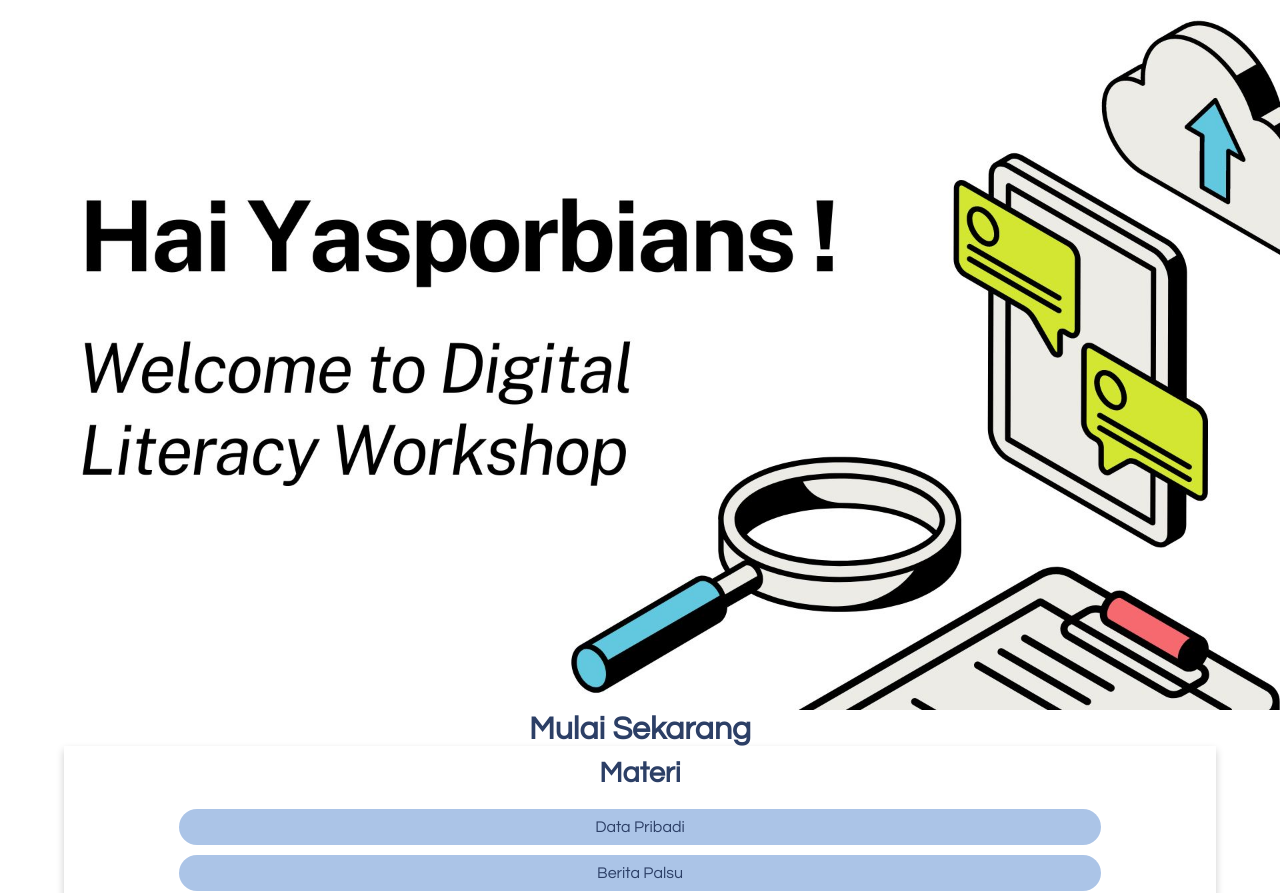
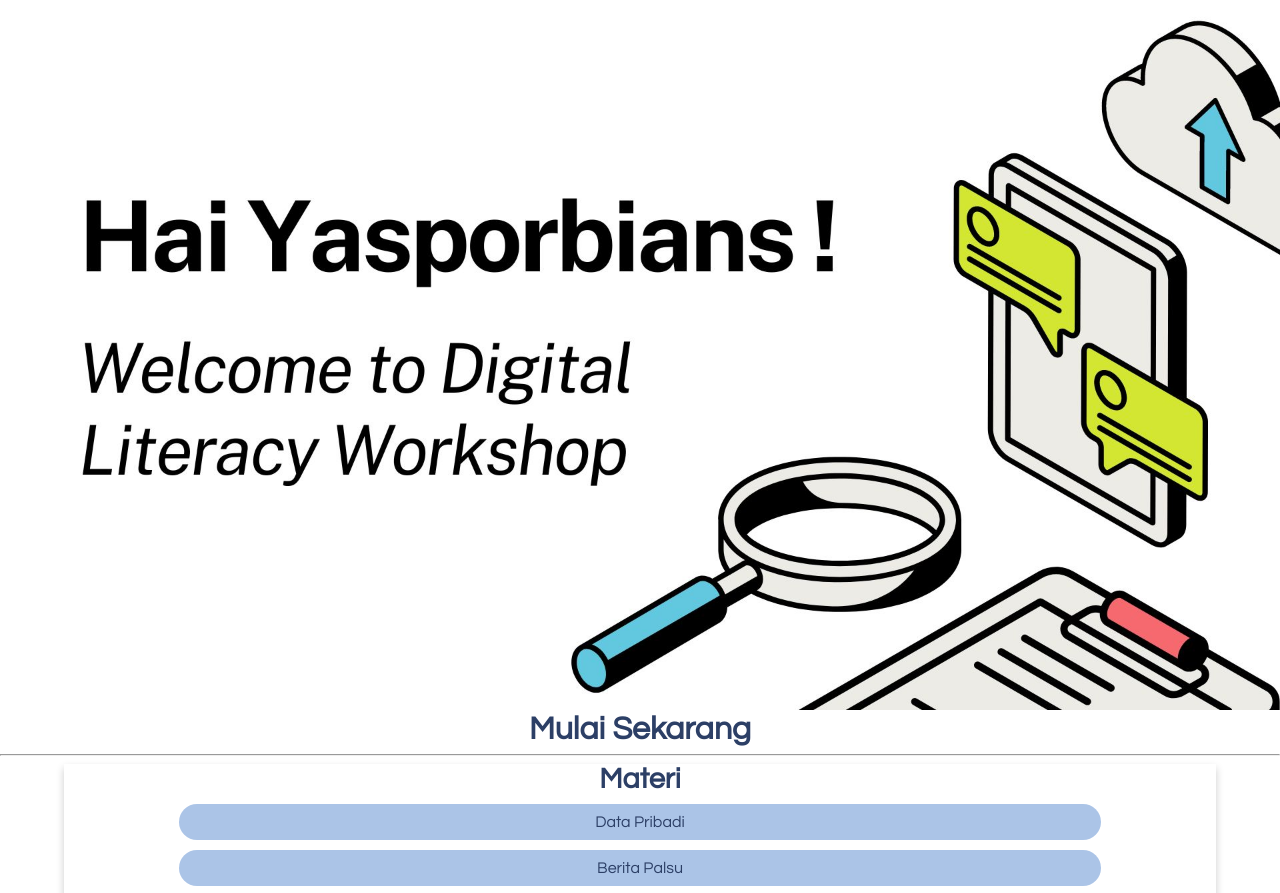
Before and after one commit to valereyna/YSP, a plain HTML site: page index.html in a window 1280 px wide. Shown: the part 70-963 px from the top of the page. Drawn offline with Linux system fonts and the light colour scheme.

Commit message:
update style.css

```diff
--- a/index.html
+++ b/index.html
@@ -17,8 +17,8 @@
         <div class="homeContent">
             <img src="HomeScreen.jpg" alt="Homescreen">
             <h1>Mulai Sekarang</h1>
+            <hr>
             <div class="homeCard">
-
                 <h2>Materi</h2>
                 <div class="homeContainer">
                     <a href="dataPribadi.html">Data Pribadi</a>
--- a/style.css
+++ b/style.css
@@ -37,7 +37,6 @@ h1 {
     font-weight: bold;
     margin: 0;
     text-align: center;
-    padding: 1%;
   }
 
 .sidebar {
```
